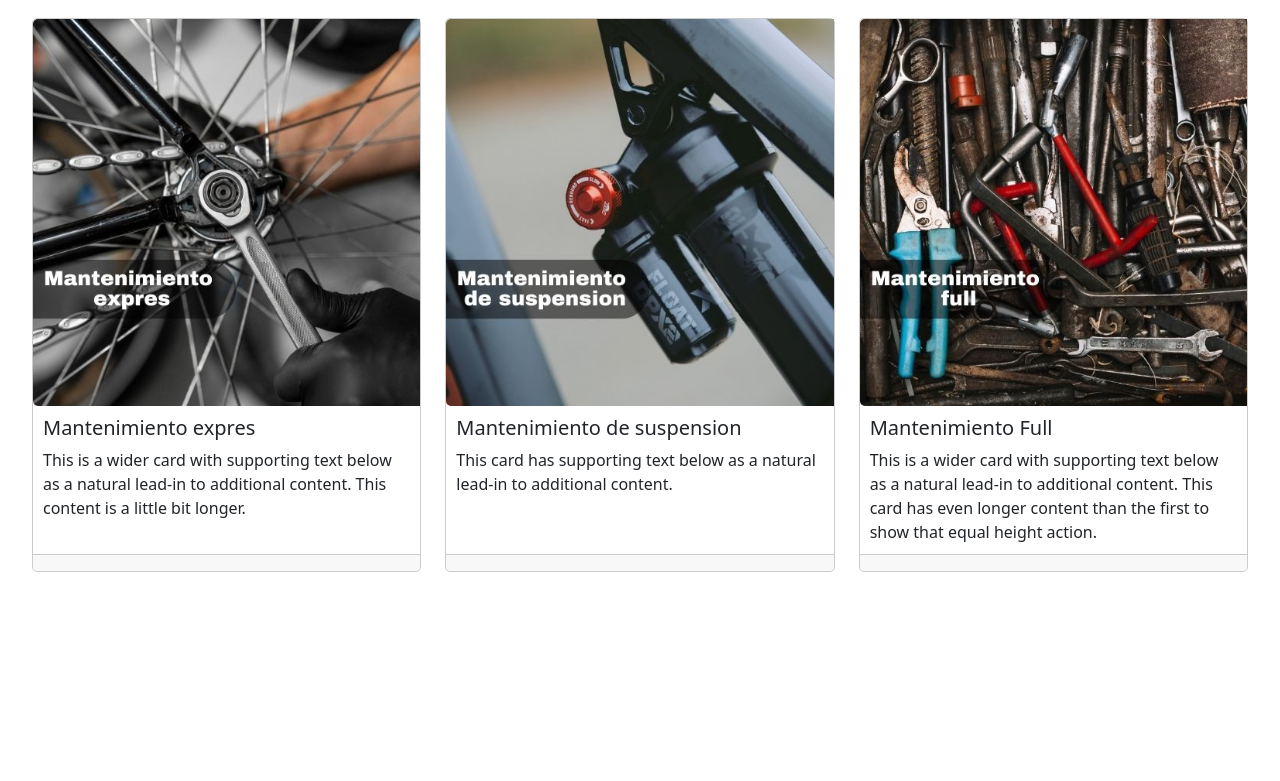
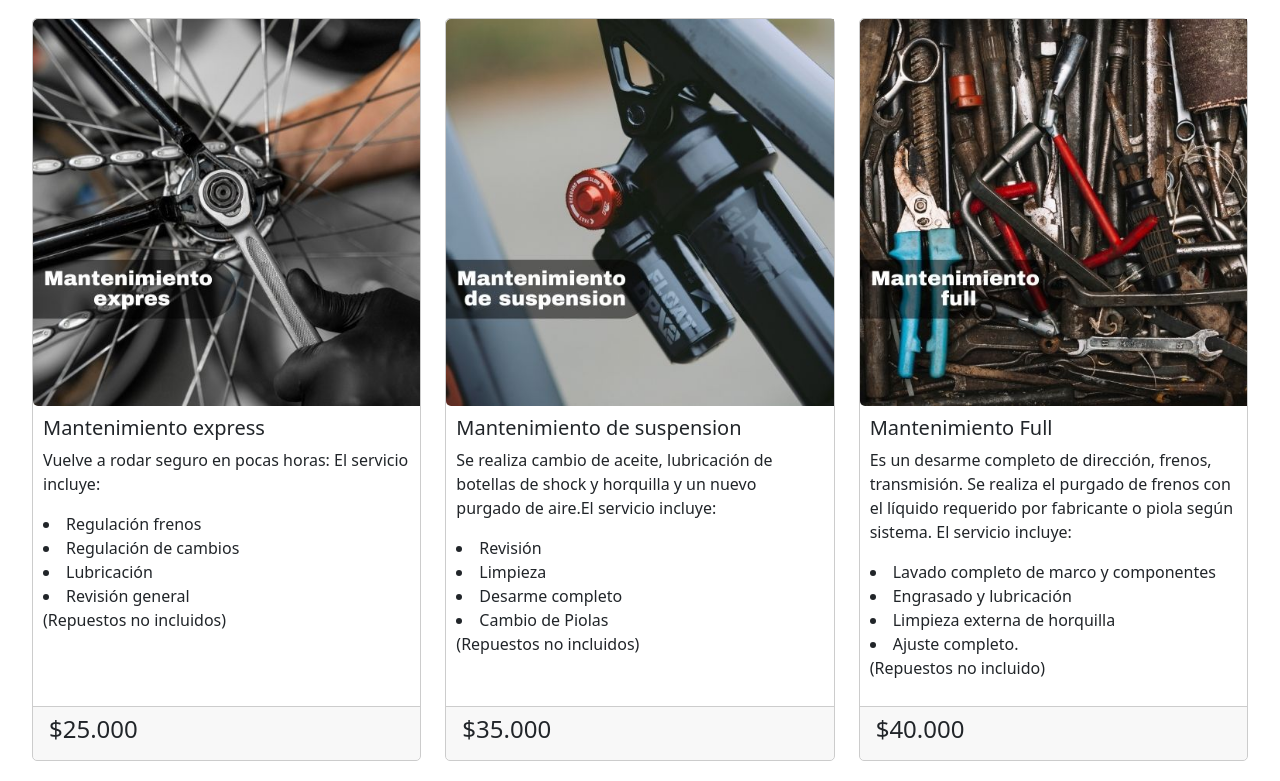
Before and after one commit to AsprinoB/PreEntrega3Asprino, a website: page mantencion.html in a window 1280 px wide. Shown: the part 596-1377 px from the top of the page. Before the commit the page ends 1188 px from the top, so only its background shows below. Drawn offline with nearby package versions, Linux system fonts and the light colour scheme.

Commit message:
mejorando mantencion

```diff
--- a/mantencion.html
+++ b/mantencion.html
@@ -79,11 +79,18 @@
             <div class="card h-100">
               <img src="./img/servicio-4.jpg" class="card-img-top" alt="...">
               <div class="card-body">
-                <h5 class="card-title">Mantenimiento expres</h5>
-                <p class="card-text">This is a wider card with supporting text below as a natural lead-in to additional content. This content is a little bit longer.</p>
+                <h5 class="card-title">Mantenimiento express</h5>
+                <p class="card-text">Vuelve a rodar seguro en pocas horas:
+
+                  El servicio incluye:
+                <li>Regulación frenos</li>
+                <li>Regulación de cambios</li>
+                <li>Lubricación</li>
+                <li>Revisión general</li>(Repuestos no incluidos)
+              </p>
               </div>
               <div class="card-footer">
-                <small class="text-body-secondary"></small>
+                <h4 class="card-title">$25.000</h4>
               </div>
             </div>
           </div>
@@ -92,10 +99,14 @@
               <img src="./img/servicio-5.jpg" class="card-img-top" alt="...">
               <div class="card-body">
                 <h5 class="card-title">Mantenimiento de suspension</h5>
-                <p class="card-text">This card has supporting text below as a natural lead-in to additional content.</p>
+                <p class="card-text">Se realiza cambio de aceite, lubricación de botellas de shock y horquilla y un nuevo purgado de aire.El servicio incluye:
+                  <li>Revisión</li>
+                <li>Limpieza</li>
+              <li>Desarme completo</li>
+            <li>Cambio de Piolas</li>(Repuestos no incluidos)</p>
               </div>
               <div class="card-footer">
-                <small class="text-body-secondary"></small>
+                <h4 class="card-title">$35.000</h4>
               </div>
             </div>
           </div>
@@ -104,10 +115,18 @@
               <img src="./img/servicio-6.jpg" class="card-img-top" alt="...">
               <div class="card-body">
                 <h5 class="card-title">Mantenimiento Full</h5>
-                <p class="card-text">This is a wider card with supporting text below as a natural lead-in to additional content. This card has even longer content than the first to show that equal height action.</p>
+                <p class="card-text">Es un desarme completo de dirección, frenos, transmisión. Se realiza el purgado de frenos con el líquido requerido por fabricante o piola según sistema.
+
+                  El servicio incluye:
+                  <li>Lavado completo de marco y componentes</li>
+                  <li>Engrasado y lubricación</li>
+                  <li>Limpieza externa de horquilla</li>
+                  <li>Ajuste completo. </li>
+
+                  (Repuestos no incluido)</p>
               </div>
               <div class="card-footer">
-                <small class="text-body-secondary"></small>
+                <h4 class="card-title">$40.000</h4>
               </div>
             </div>
           </div>
```
Also changed, not shown: index.html (+1 -1 lines).
